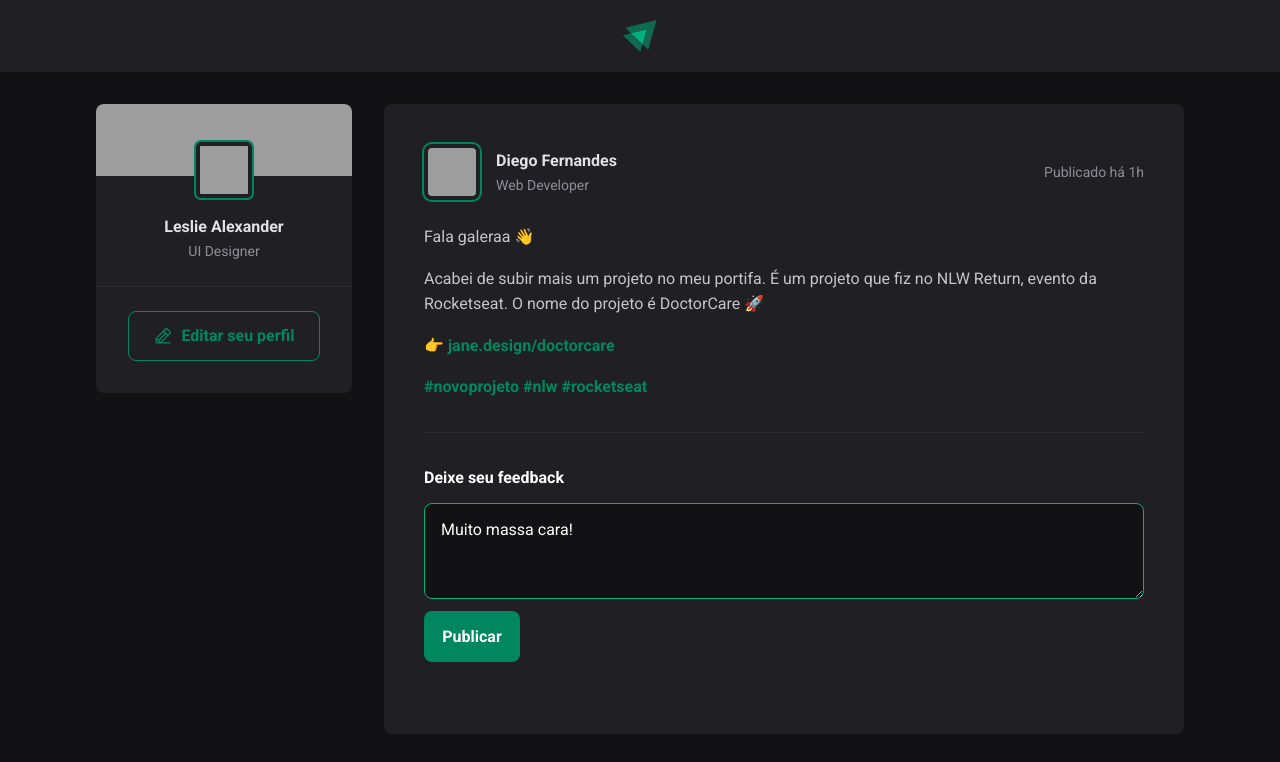
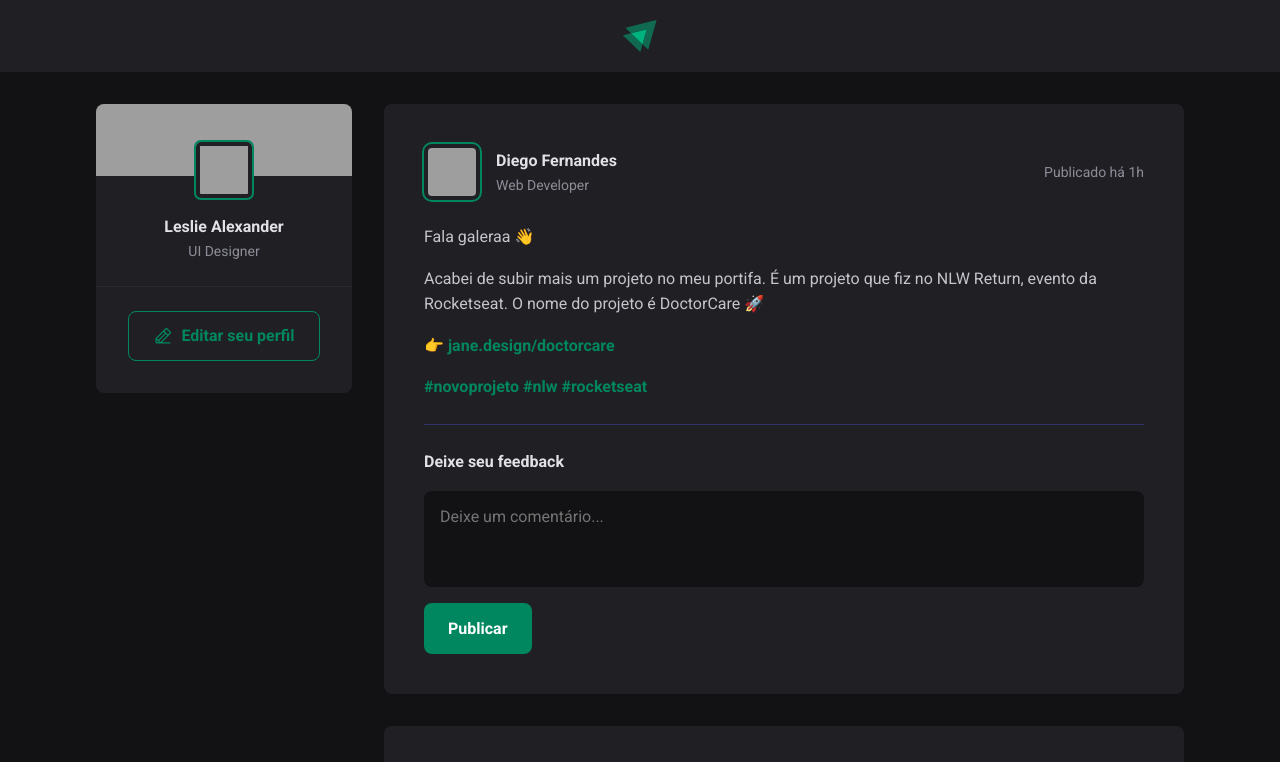
Before and after one commit to guisiebert/React-Feed, a React (Vite) app: page / in a window 1280 px wide. Shown: the top 762 px of the page. Built offline with nearby package versions, Linux system fonts and the light colour scheme; grey boxes are pictures that could not be loaded.

Commit message:
created form for comments

```diff
--- a/src/components/Post.jsx
+++ b/src/components/Post.jsx
@@ -28,8 +28,12 @@ export function Post(props) {
 
             <form className={styles.commentForm}>
                 <strong>Deixe seu feedback</strong>
-                <textarea>Muito massa cara!</textarea>
-                <button>Publicar</button>
+
+                <textarea
+                    placeholder='Deixe um comentário...'
+                />
+
+                <button type='submit'>Publicar</button>
             </form>
         </article>
     )
--- a/src/components/Post.module.css
+++ b/src/components/Post.module.css
@@ -85,39 +85,57 @@
 
 /* Comments */
 
-.commentForm{
-    border-top: solid 1px var(--gray-700);
-    padding: 2rem 0rem;
-    margin-top: 2rem;
-    line-height: 1.6;
+.commentForm {
+    width: 100%;
+    margin-top: 1.5rem;
+    padding-top: 1.5rem;
+    border-top: solid 1px var(--gray-600);
+
+
 
     display: flex;
     flex-direction: column;
-    gap: 0.75rem;
+    /* gap: 0.75rem; */
     align-items: flex-start;
 }
 
 .commentForm > strong {
-    color: var(--white);
+    line-height: 1.6;
+    color: var(--gray-100);
 }
 
 .commentForm > textarea {
+    width: 100%;
     background-color: var(--gray-900);
-    border: solid 1px var(--green-300);
-    border-radius: 8px;
-    width: 100%;
+    border: none;
+    resize: none;
     height: 6rem;
     padding: 1rem;
-    color: var(--white);
+    border-radius: 8px;
+    color: var(--gray-100);
+    margin-top: 1rem;
 }
 
+/* .commentForm > textarea:focus {
+    border: solid 1px var(--green-300);
+
+} */
+
 .commentForm > button {
+    padding: 1rem 1.5rem;
+    margin-top: 1rem;
+    border-radius: 8px;
+    border: none;
     background-color: var(--green-500);
     color: var(--white);
     font-weight: bold;
-    border-radius: 8px;
-    padding: 1rem 0rem;
-    width: 6rem;
-    border: none;
+    cursor: pointer;
+
+    transition: background-color 0.1s;
 
 }
+
+.commentForm > button:hover {
+    background-color: var(--green-300);
+
+}
--- a/src/global.css
+++ b/src/global.css
@@ -11,6 +11,11 @@
     --green-300: #00B37E;
     --green-500: #00875f;
 
+}
+
+:focus {
+    outline: transparent;
+    box-shadow: 0 0 0 2px var(--green-500);
 }
 
 * {
```
